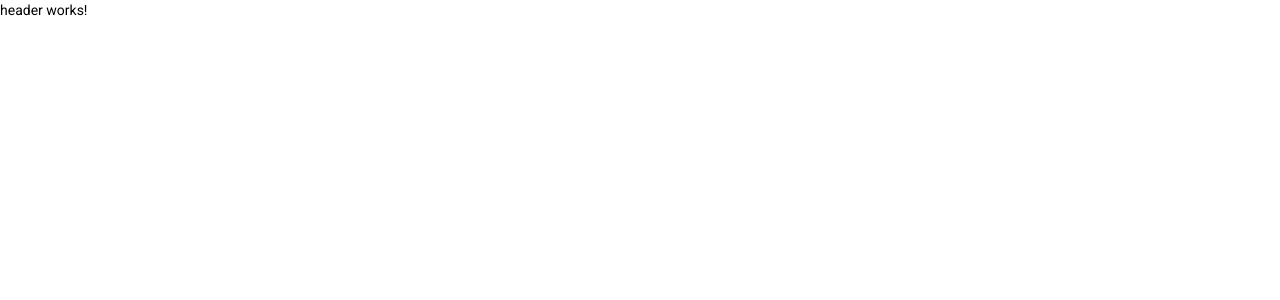
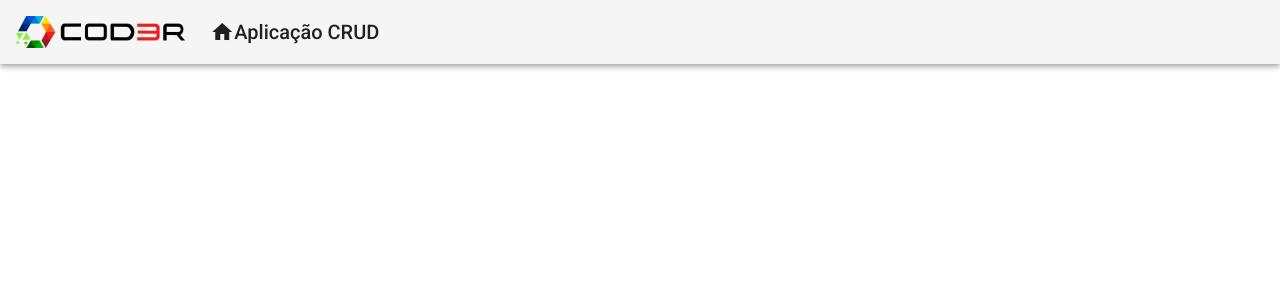
Before and after one commit to SuayMack/CRUD-Angular, an Angular app in the folder frontend/: page / in a window 1280 px wide. Shown: the top 300 px of the page. Built offline with nearby package versions, Linux system fonts and the light colour scheme.

Commit message:
create footer component

```diff
--- a/frontend/angular.json
+++ b/frontend/angular.json
@@ -54,7 +54,7 @@
               "src/assets"
             ],
             "styles": [
-              "./node_modules/@angular/material/prebuilt-themes/purple-green.css",
+              "./node_modules/@angular/material/prebuilt-themes/indigo-pink.css",
               "src/styles.css"
             ],
             "scripts": []
--- /dev/null
+++ b/frontend/src/app/component/template/footer/footer.component.html
@@ -0,0 +1 @@
+<p>footer works!</p>
--- /dev/null
+++ b/frontend/src/app/component/template/footer/footer.component.ts
@@ -0,0 +1,15 @@
+import { Component, OnInit } from '@angular/core';
+
+@Component({
+  selector: 'app-footer',
+  templateUrl: './footer.component.html',
+  styleUrls: ['./footer.component.css']
+})
+export class FooterComponent implements OnInit {
+
+  constructor() { }
+
+  ngOnInit(): void {
+  }
+
+}
--- a/frontend/src/app/component/template/header/header.component.css
+++ b/frontend/src/app/component/template/header/header.component.css
@@ -0,0 +1,18 @@
+.header {
+    display: flex;
+    align-items: center;
+}
+
+.header a {
+    display: flex;
+    align-items: center;
+    text-decoration: none;
+}
+
+.header .logo {
+    max-height: 32px;
+}
+
+.header .tittle-group {
+    padding-left: 25px;
+}
--- a/frontend/src/app/component/template/header/header.component.html
+++ b/frontend/src/app/component/template/header/header.component.html
@@ -1 +1,15 @@
-<p>header works!</p>
+<mat-toolbar class="header mat-elevation-z4">
+    <span>
+        <a>
+            <img class = "logo" src="../../../../assets/images/logo.png" alt="logo">
+        </a>
+    </span>
+    <span class="tittle-group">
+        <a>
+            <i class="material-icons">
+                home
+            </i>
+                Aplicação CRUD
+        </a>
+    </span>
+</mat-toolbar>
```
Also changed, not shown: frontend/src/app/app.module.ts (+6 -2 lines), frontend/src/app/component/template/footer/footer.component.css (added).
